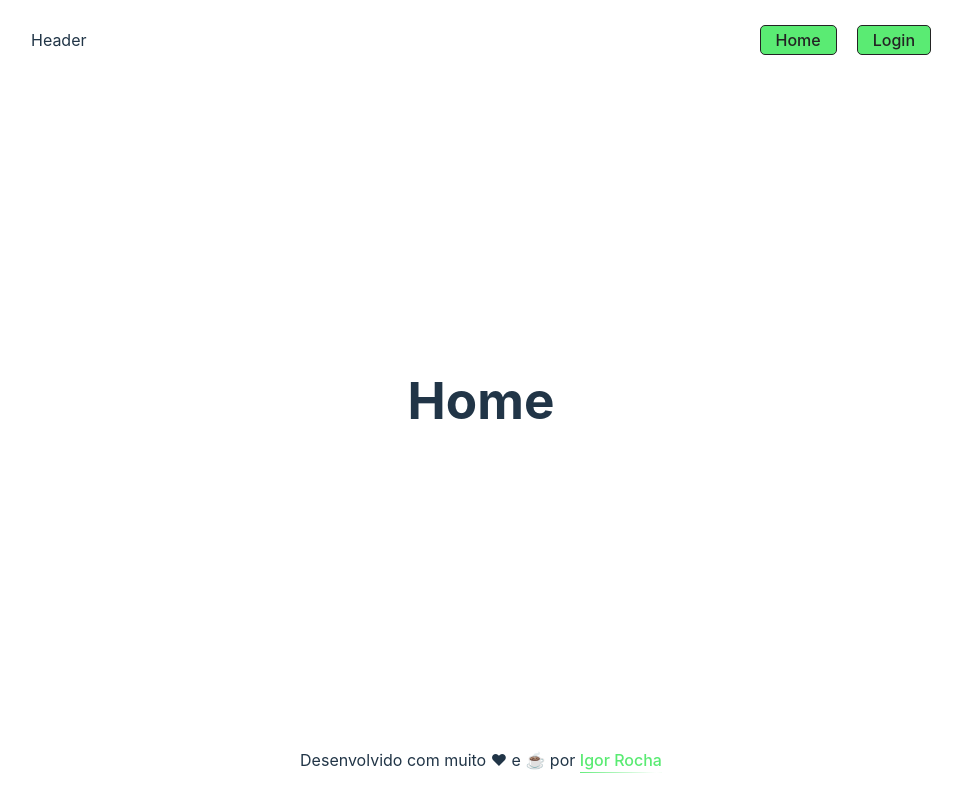
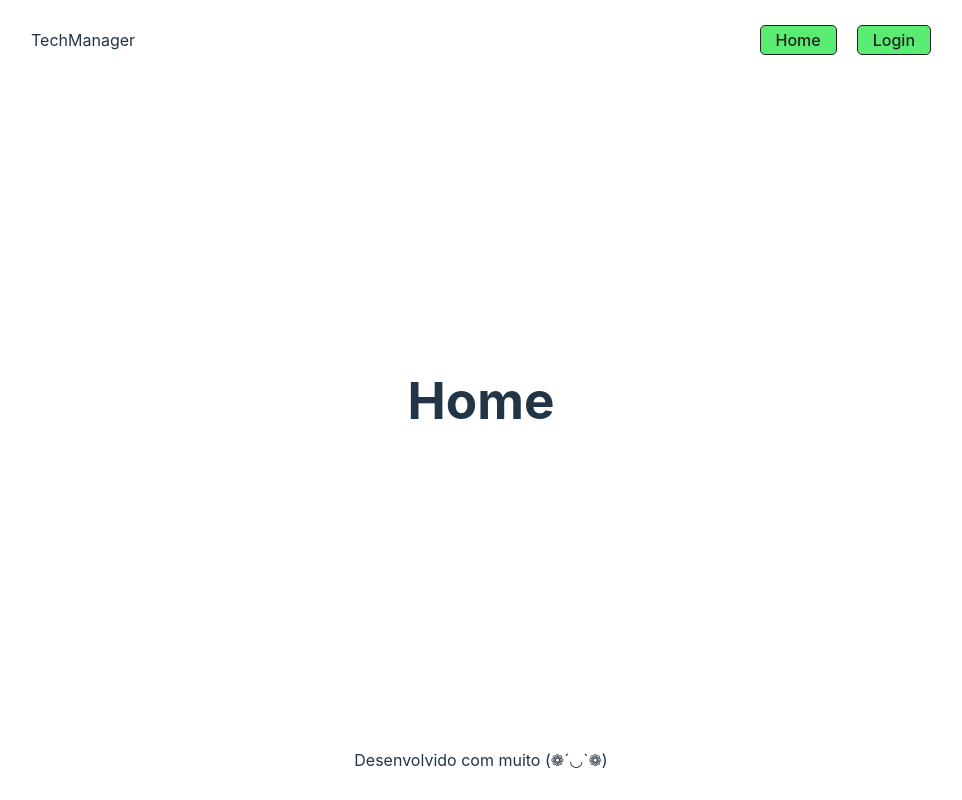
Before and after one commit to marceloareas/gestaoTI, a React (Vite) app in the folder frontend/: page / in a window 1280 px wide. Shown: the whole page, without its empty margins (159-1121 px from the left). Built offline with nearby package versions, Linux system fonts and the light colour scheme.

Commit message:
Update básico frontend

```diff
--- a/frontend/src/components/Footer/index.jsx
+++ b/frontend/src/components/Footer/index.jsx
@@ -5,10 +5,7 @@ export default function Footer() {
 	return (
 		<StyledFooter>
 			<p id="copy">
-				Desenvolvido com muito ❤ e ☕ por{" "}
-				<a href="https://ilrocha.com" target="_blank">
-					Igor Rocha
-				</a>
+				Desenvolvido com muito (❁´◡`❁)
 			</p>
 		</StyledFooter>
 	)
--- a/frontend/src/components/Header/index.jsx
+++ b/frontend/src/components/Header/index.jsx
@@ -5,7 +5,7 @@ export default function Header() {
 	return (
 		<StyledHeader>
 			<div className="headerContent">
-				<p>Header</p>
+				<p>TechManager</p>
 				<nav className="links">
 					<a href="/">Home</a>
 					<a href="/login">Login</a>
```
